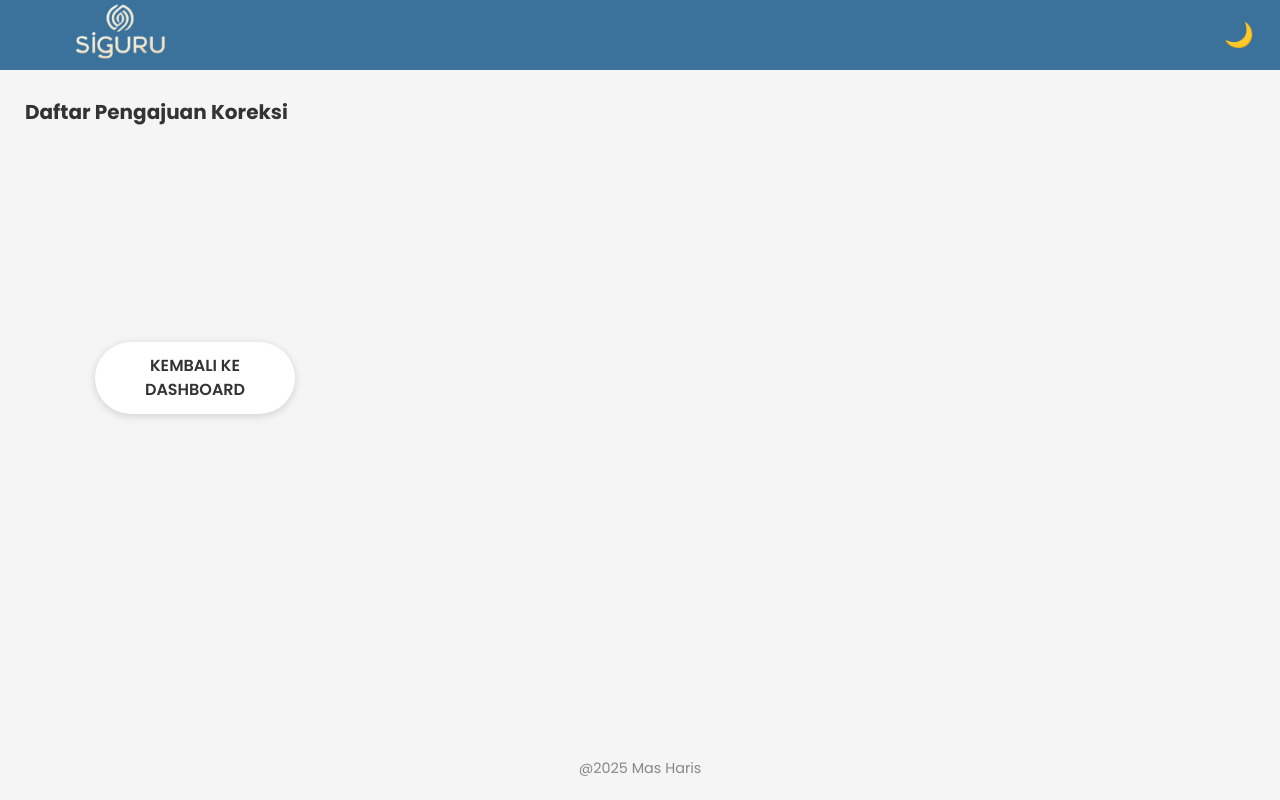
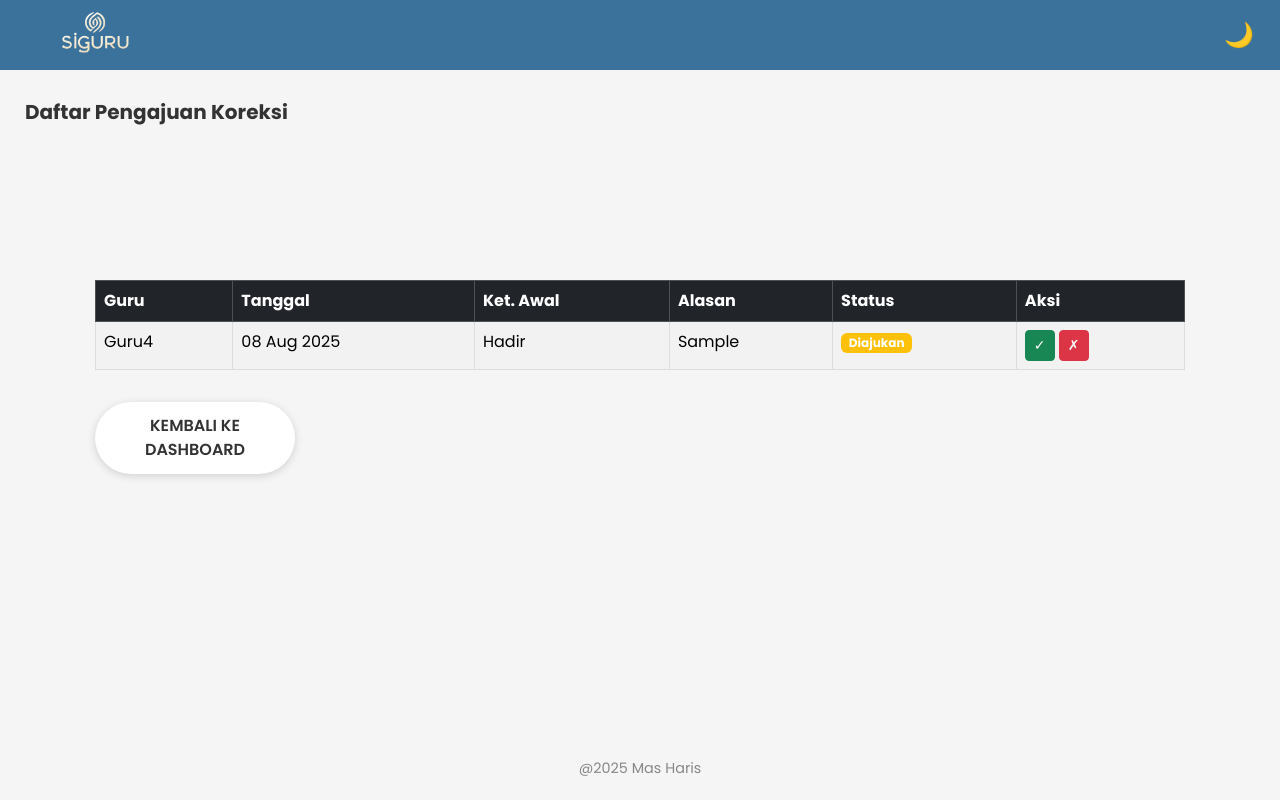
Before and after one commit to harisadhani8/siguruGuru, a PHP site: page /lihat_koreksi.php in a window 1280 px wide. Run offline with PHP 8.4, Linux system fonts and the light colour scheme; a user stored in the database is signed in; data comes from the database, SQL or seed files in the repository; tables that the repository leaves empty hold one stand-in row (values such as "Sample post").

Commit message:
aku udah ganti

```diff
--- a/assets/css/style.css
+++ b/assets/css/style.css
@@ -1,23 +1,23 @@
 :root {
-  --primary-blue: #3b729c;
-  --secondary-green: #6dd39a;
+    --primary-blue: #3B729C;
+    --secondary-green: #6DD39A;
     --primary-font: #333333;
     --secondary-font: #888888;
-  --background: #f5f5f5;
-  --card-background: #ffffff;
-  --form-background: #ececec;
-  --border-color: #dddddd;
+    --background: #F5F5F5;
+    --card-background: #FFFFFF;
+    --form-background: #ECECEC;
+    --border-color: #DDDDDD;
     --shadow-color-light: rgba(0, 0, 0, 0.05);
     --shadow-color-dark: rgba(0, 0, 0, 0.15);
 }
-html[data-theme="dark"] {
-  --primary-blue: #4a90e2;
-  --secondary-green: #50e3c2;
-  --primary-font: #eaeaea;
-  --secondary-font: #9b9b9b;
+html[data-theme='dark'] {
+    --primary-blue: #4A90E2;
+    --secondary-green: #50E3C2;
+    --primary-font: #EAEAEA;
+    --secondary-font: #9B9B9B;
     --background: #121212;
-  --card-background: #1e1e1e;
-  --form-background: #3a3a3a;
+    --card-background: #1E1E1E;
+    --form-background: #3A3A3A;
     --border-color: #444444;
     --shadow-color-light: rgba(255, 255, 255, 0.05);
     --shadow-color-dark: rgba(0, 0, 0, 0.25);
@@ -25,15 +25,11 @@ html[data-theme="dark"] {
 
 body {
     background-color: var(--background);
-  font-family: "Poppins", sans-serif;
+    font-family: 'Poppins', sans-serif;
     color: var(--primary-font);
     transition: background-color 0.3s ease, color 0.3s ease;
 }
-h1,
-h2,
-h3,
-h4,
-h5 {
+h1, h2, h3, h4, h5 {
     color: var(--primary-font);
 }
 p {
@@ -60,20 +56,20 @@ p {
     max-width: 1140px;
 }
 
-/* --- PERBAIKAN UTAMA UKURAN HEADER & LOGO --- */
 .header {
     background-color: var(--primary-blue);
     color: white;
     display: flex;
     align-items: center;
     justify-content: space-between;
-  height: 70px; /* KUNCI: Atur tinggi header menjadi tetap */
-  padding: 0 20px; /* Sesuaikan padding agar vertikal 0 */
+    height: 70px;
+    padding: 0 20px;
+    flex-shrink: 0;
 }
 .header-brand {
     display: flex;
     align-items: center;
-  height: 100%; /* Pastikan brand mengisi tinggi header */
+    height: 100%;
 }
 .header-logo {
     font-weight: bold;
@@ -86,7 +82,7 @@ p {
 }
 
 .header-app-logo {
-  height: 200px;
+    height: 150px;
     width: auto;
     filter: invert(0);
     transition: filter 0.3s ease;
@@ -129,9 +125,7 @@ html[data-theme="dark"] .header-app-logo {
     color: var(--primary-font);
 }
 
-.role-button,
-.form-control,
-.btn-submit {
+.role-button, .form-control, .btn-submit {
     border-radius: 50px !important;
     border: none !important;
     padding: 12px 20px !important;
@@ -161,8 +155,7 @@ html[data-theme="dark"] .header-app-logo {
     color: white !important;
     box-shadow: 0 4px 10px rgba(109, 211, 154, 0.4);
 }
-.btn-logout,
-.btn-action {
+.btn-logout, .btn-action {
     background-color: var(--primary-blue) !important;
     color: white !important;
 }
@@ -175,7 +168,6 @@ footer {
     margin-top: auto;
 }
 
-/* Sisa kode lainnya tetap sama */
 .modal-content {
     border-radius: 20px !important;
     border: none !important;
@@ -192,15 +184,13 @@ footer {
     color: var(--secondary-green);
 }
 .modal-icon.error {
-  color: #e74c3c;
+    color: #E74C3C;
 }
 .modal-body p {
     font-size: 1.1rem;
     font-weight: 500;
 }
-.form-select,
-.form-control[type="date"],
-textarea.form-control {
+.form-select, .form-control[type="date"], textarea.form-control {
     text-align: left;
     color: var(--primary-font) !important;
     max-width: 100%;
--- a/buat_password.php
+++ b/buat_password.php
@@ -1,12 +1,8 @@
 <?php
-// File ini hanya untuk membuat hash password baru.
-// Setelah digunakan, file ini boleh dihapus.
-
 $passwordAsli = '123';
 $hashBaru = password_hash($passwordAsli, PASSWORD_DEFAULT);
 
 echo "<h1>Buat Password Hash Baru</h1>";
-echo "<p>Gunakan kode hash di bawah ini untuk menggantikan password di database.</p>";
 echo "<hr>";
 echo "<b>Password Asli:</b> " . htmlspecialchars($passwordAsli) . "<br>";
 echo "<b>Kode Hash Baru:</b> <pre>" . htmlspecialchars($hashBaru) . "</pre>";
--- a/includes/header.php
+++ b/includes/header.php
@@ -34,7 +34,7 @@ $current_page = basename($_SERVER['PHP_SELF']);
                     <div class="header-logo">SIGURU</div>
                     <div class="header-title">SISTEM INFORMASI KEHADIRAN GURU</div>
                 <?php else: ?>
-                    <img src="/siguruGemini/includes/logo.png" alt="Logo SIGURU" class="header-app-logo">
+                    <img src="/siguruGuru/includes/logo.png" alt="Logo SIGURU" class="header-app-logo">
                 <?php endif; ?>
             </div>
             <button id="theme-toggle-btn" class="theme-toggle">🌙</button>
--- a/lihat_koreksi.php
+++ b/lihat_koreksi.php
@@ -6,18 +6,41 @@ if (!isset($_SESSION['user_id']) || !in_array($_SESSION['user_role'], ['admin',
 }
 require_once 'includes/db.php';
 
+// --- BLOK LOGIKA PEMROSESAN AKSI ---
 if (isset($_GET['aksi']) && isset($_GET['id'])) {
     $koreksi_id = (int)$_GET['id'];
     $aksi = $_GET['aksi'];
 
     if ($aksi == 'setujui') {
+        $stmt_update_koreksi = $conn->prepare("UPDATE koreksi_absensi SET status = 'Disetujui' WHERE id = ?");
+        $stmt_update_koreksi->bind_param("i", $koreksi_id);
+        $stmt_update_koreksi->execute();
+
+        $stmt_get_absensi = $conn->prepare("SELECT absensi_id FROM koreksi_absensi WHERE id = ?");
+        $stmt_get_absensi->bind_param("i", $koreksi_id);
+        $stmt_get_absensi->execute();
+        $absensi_id = $stmt_get_absensi->get_result()->fetch_assoc()['absensi_id'];
+
+        if ($absensi_id) {
+            $stmt_update_absensi = $conn->prepare("UPDATE absensi SET keterangan = 'Hadir', catatan = 'Dikoreksi oleh admin' WHERE id = ?");
+            $stmt_update_absensi->bind_param("i", $absensi_id);
+            $stmt_update_absensi->execute();
+        }
     } elseif ($aksi == 'tolak') {
+        $stmt_update_koreksi = $conn->prepare("UPDATE koreksi_absensi SET status = 'Ditolak' WHERE id = ?");
+        $stmt_update_koreksi->bind_param("i", $koreksi_id);
+        $stmt_update_koreksi->execute();
     }
 
     header('Location: lihat_koreksi.php');
     exit();
 }
-
+$query = "SELECT k.id, u.nama as nama_guru, a.tanggal, a.keterangan as ket_awal, k.alasan_koreksi, k.status
+          FROM koreksi_absensi k
+          JOIN absensi a ON k.absensi_id = a.id
+          JOIN users u ON a.user_id = u.id
+          ORDER BY k.tanggal_pengajuan DESC";
+$result_koreksi = $conn->query($query);
 ?>
 <?php require_once 'includes/header.php'; ?>
 
@@ -28,6 +51,41 @@ if (isset($_GET['aksi']) && isset($_GET['id'])) {
 <div class="content-wrapper full-width" style="padding-top: 0;">
     <div class="table-responsive">
         <table class="table table-bordered table-striped">
+            <thead class="table-dark">
+                <tr>
+                    <th>Guru</th>
+                    <th>Tanggal</th>
+                    <th>Ket. Awal</th>
+                    <th>Alasan</th>
+                    <th>Status</th>
+                    <th>Aksi</th>
+                </tr>
+            </thead>
+            <tbody>
+                <?php if ($result_koreksi->num_rows > 0): ?>
+                    <?php while ($row = $result_koreksi->fetch_assoc()): ?>
+                        <tr>
+                            <td><?= htmlspecialchars($row['nama_guru']); ?></td>
+                            <td><?= date('d M Y', strtotime($row['tanggal'])); ?></td>
+                            <td><?= htmlspecialchars($row['ket_awal']); ?></td>
+                            <td><?= htmlspecialchars($row['alasan_koreksi']); ?></td>
+                            <td><span class="badge <?php if ($row['status'] == 'Disetujui') echo 'bg-success';
+                                                    elseif ($row['status'] == 'Ditolak') echo 'bg-danger';
+                                                    else echo 'bg-warning'; ?>"><?= htmlspecialchars($row['status']); ?></span></td>
+                            <td>
+                                <?php if ($row['status'] == 'Diajukan'): ?>
+                                    <a href="lihat_koreksi.php?aksi=setujui&id=<?= $row['id']; ?>" class="btn btn-sm btn-success">✓</a>
+                                    <a href="lihat_koreksi.php?aksi=tolak&id=<?= $row['id']; ?>" class="btn btn-sm btn-danger">✗</a>
+                                <?php endif; ?>
+                            </td>
+                        </tr>
+                    <?php endwhile; ?>
+                <?php else: ?>
+                    <tr>
+                        <td colspan="6" class="text-center">Belum ada pengajuan koreksi.</td>
+                    </tr>
+                <?php endif; ?>
+            </tbody>
         </table>
     </div>
 
```
Also changed, not shown: dashboard_admin.php (+13 -24 lines), laporan_absensi.php (added, +62 -0 lines). Lines whose indentation alone changed are shown as unchanged.
